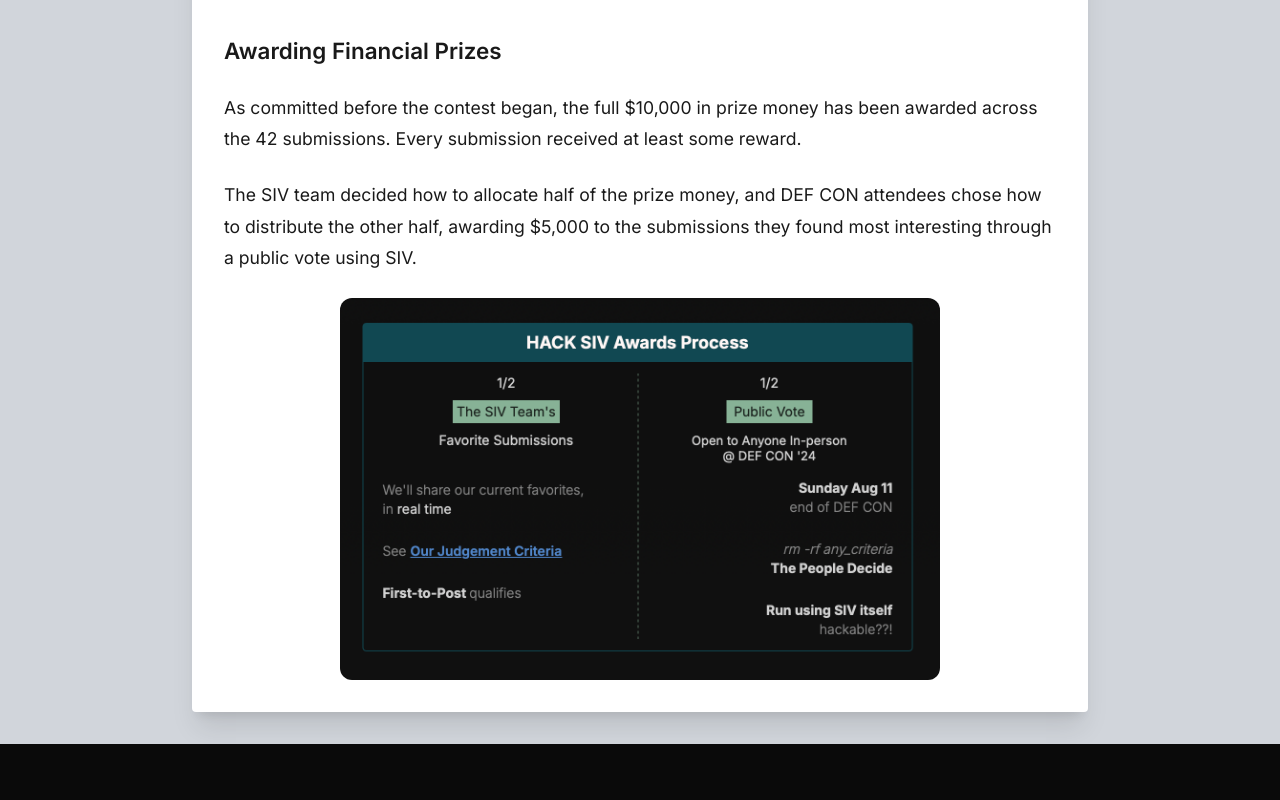
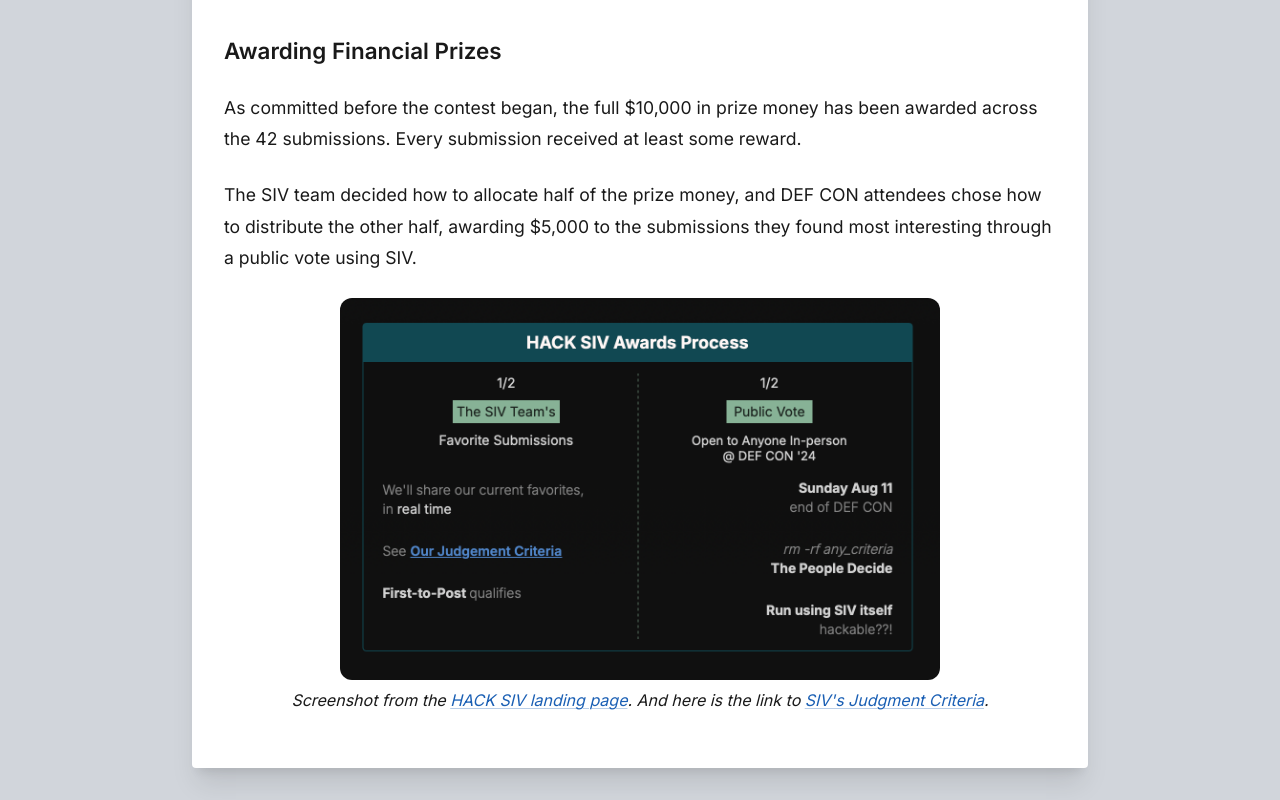
Before and after one commit to siv-org/hack.siv.org, a Next.js app: page /reports/2024defcon in a window 1280 px wide. Shown: the part 4643-5443 px from the top of the page. Before the commit the page ends 5387 px from the top, so only its background shows below. Built offline with nearby package versions, Linux system fonts and the light colour scheme.

Commit message:
report: Add caption to <AwardsProcessImage />

```diff
--- a/app/reports/2024defcon/content.mdx
+++ b/app/reports/2024defcon/content.mdx
@@ -137,4 +137,8 @@ As committed before the contest began, the full $10,000 in prize money has been
 
 The SIV team decided how to allocate half of the prize money, and DEF CON attendees chose how to distribute the other half, awarding $5,000 to the submissions they found most interesting through a public vote using SIV.
 
-<AwardsProcessImage />
+<AwardsProcessImage>
+  Screenshot from the [HACK SIV landing page](https://hack.siv.org). And here is
+  the link to [SIV's Judgment
+  Criteria](https://hack.siv.org/rules#awarding-prizes).
+</AwardsProcessImage>
--- a/app/reports/2024defcon/images/index.tsx
+++ b/app/reports/2024defcon/images/index.tsx
@@ -2,11 +2,18 @@ import Image from 'next/image'
 
 import AwardsProcessScreenshot from './awards-process.png'
 
-export const AwardsProcessImage = () => (
+export const AwardsProcessImage = ({
+  children,
+}: {
+  children?: React.ReactNode
+}) => (
+  <div className="space-y-2">
     <Image
       src={AwardsProcessScreenshot}
       alt="Awards Process"
       width={600}
       className="rounded-xl mx-auto"
     />
+    {children && <div className="text-center text-base italic">{children}</div>}
+  </div>
 )
```
Also changed, not shown: 1 other file (tests, documents, lock files or other folders). Lines whose indentation alone changed are shown as unchanged.
